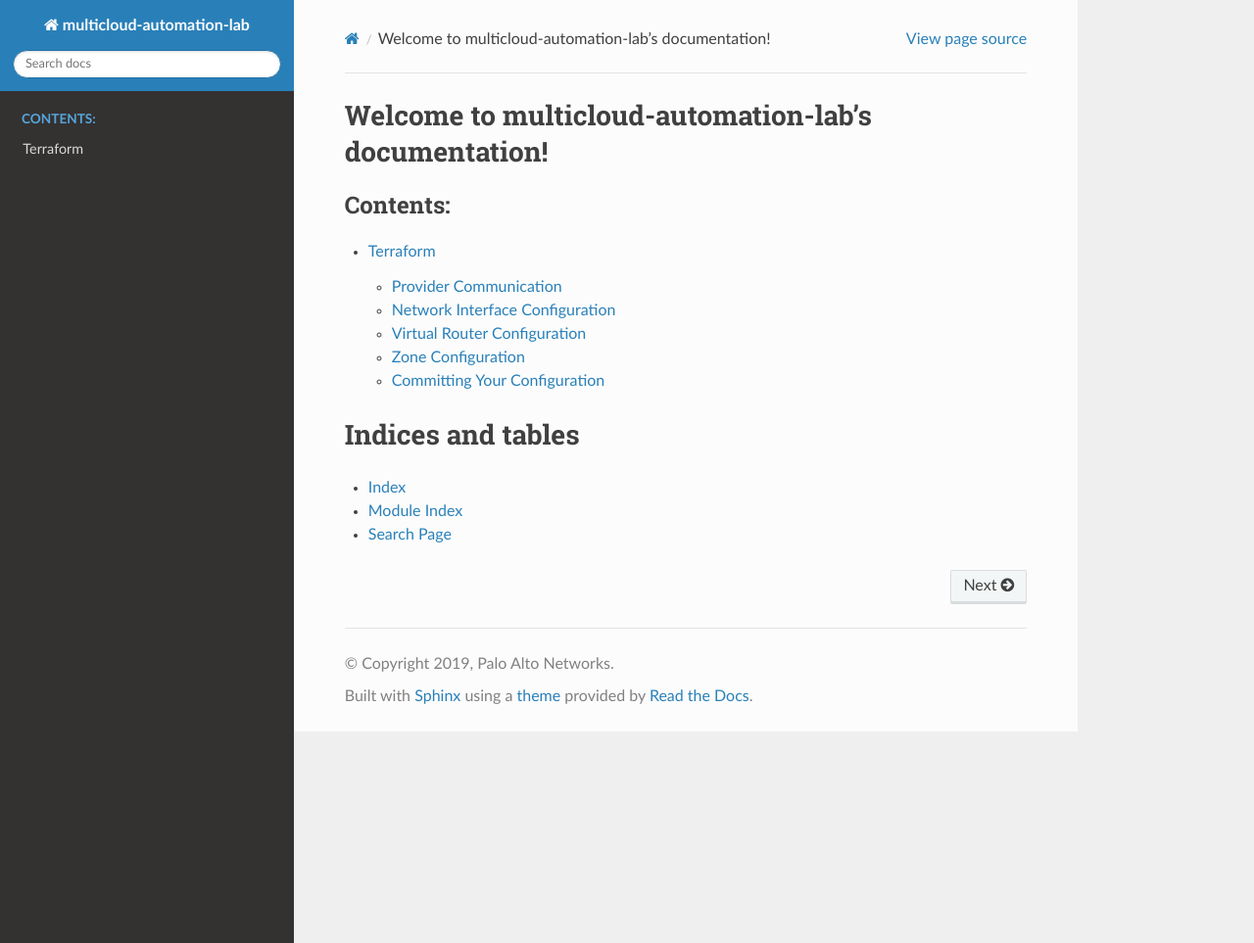
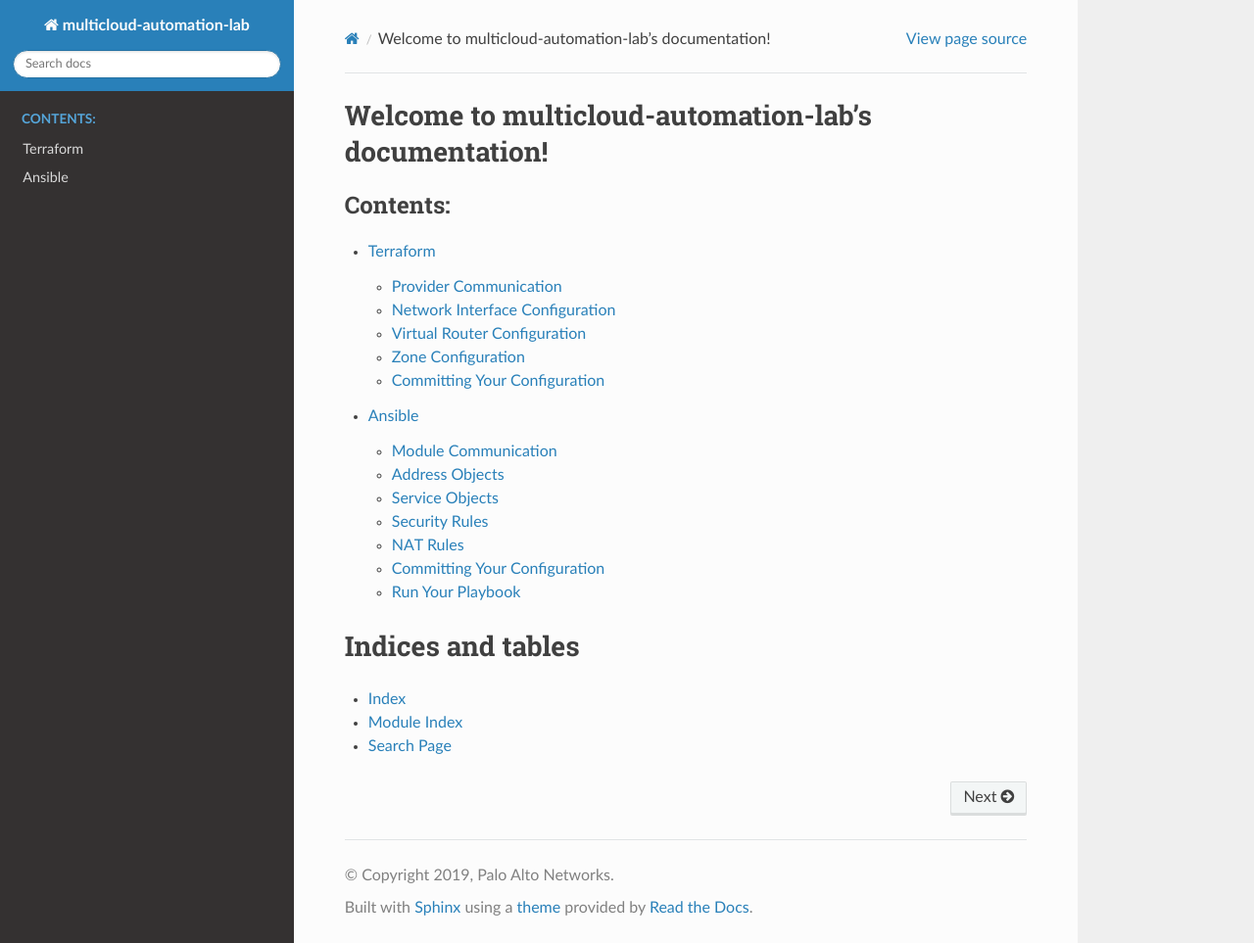
Before and after one commit to PaloAltoNetworks/multicloud-automation-lab, a Sphinx documentation site: the page built from docs/index.rst, in a window 1280 px wide and 963 px high. Shown: the whole window at 98% size. Built offline with Sphinx 7.4.7 and the Read the Docs theme 2.0.0, drawn with Linux system fonts in a browser that asks for light colours; some of the changed lines change nothing that is shown.

Commit message:
Initial Ansible section

```diff
--- /dev/null
+++ b/docs/ansible/ansible.rst
@@ -0,0 +1,170 @@
+=======
+Ansible
+=======
+
+For this portion of the lab, you're going to be using the Palo Alto Networks
+`Ansible modules <https://ansible-pan.readthedocs.io/en/latest/>`_.
+
+First, change to the ``exercises/02-ansible`` directory.
+
+
+Module Communication
+====================
+
+Just like with Terraform, your first task is setting up the communication with the firewall.  The IP address, username,
+and password (or API key) can be set as variables or specified on the command line.  However, since we've already got
+them as environment variables, we can just read them in.
+
+The ``vars.yml`` file contains the following: ::
+
+    provider:
+      ip_address: "{{ lookup('env', 'PANOS_HOSTNAME') }}"
+      username: "{{ lookup('env', 'PANOS_USERNAME') }}"
+      password: "{{ lookup('env', 'PANOS_PASSWORD') }}"
+
+This code simply reads the content of the environment variables we set in the Terraform portion into the
+dictionary ``provider``.  This is then referenced by our playbook file, ``playbook.yml``.
+
+Similar to the Terraform portion of the lab, our firewall doesn't have any objects or rules configured.  We're going to
+implement that with an Ansible playbook.
+
+.. note:: You wouldn't actually change tools in the middle of configuration like we're doing here.  We just want you
+   to get exposure to both, and see that you can accomplish the same tasks with either.
+
+Address Objects
+===============
+
+Your ``playbook.yml`` file contains the following: ::
+
+    ---
+    - hosts: localhost
+      connection: local
+      gather_facts: false
+
+    vars_files:
+      - vars.yml
+
+    roles:
+      - PaloAltoNetworks.paloaltonetworks
+
+    tasks:
+      - name: Create web server object
+        panos_address_object:
+          provider: "{{ provider }}"
+          name: "web-srv"
+          value: "10.5.2.5"
+          commit: False
+          state: present
+
+      - name: Create DB server object
+        panos_address_object:
+          provider: "{{ provider }}"
+          name: "db-srv"
+          value: "10.5.3.5"
+          commit: False
+          state: present
+
+This playbook creates the following address objects by using the
+`panos_address_object module <https://ansible-pan.readthedocs.io/en/latest/modules/panos_address_object_module.html>`_.
+Also notice the fact that ``commit`` is set to **False**, so that we don't have to commit each time.
+
+Service Objects
+===============
+
+Next, create some service objects.  We want to allow SSH on some non-standard ports so we can easily communicate with
+web and DB servers behind our firewall.  You'll need to refer to the
+`panos_service_object module <https://ansible-pan.readthedocs.io/en/latest/modules/panos_service_object_module.html>`_
+documentation.
+
+The example code for that module looks like this: ::
+
+    - name: Create service object 'ssh-tcp-22'
+      panos_service_object:
+        provider: '{{ provider }}'
+        name: 'ssh-tcp-22'
+        destination_port: '22'
+        description: 'SSH on tcp/22'
+
+Use the ``panos_service_object`` module to create two objects with the following definitions:
+
+.. image:: service-tcp-221.png
+
+.. image:: service-tcp-222.png
+
+Security Rules
+==============
+
+Now we need to create security rules to allow traffic.  You'll need to refer to the
+`panos_security_rule module <https://ansible-pan.readthedocs.io/en/latest/modules/panos_security_rule_module.html>`_
+documentation.
+
+The example code for that module looks like this: ::
+
+    - name: add SSH inbound
+      panos_security_rule:
+        provider: '{{ provider }}'
+        rule_name: 'SSH permit'
+        description: 'SSH rule test'
+        source_zone: ['public']
+        source_ip: ['any']
+        destination_zone: ['private']
+        destination_ip: ['1.1.1.1']
+        application: ['ssh']
+        action: 'allow'
+
+Use the ``panos_security_rule`` module to create the following security rules:
+
+.. image:: security_rules.png
+
+NAT Rules
+=========
+
+Now we need to create the required NAT rules.  You'll need to refer to the
+`panos_nat_rule module <https://ansible-pan.readthedocs.io/en/latest/modules/panos_nat_rule_module.html>`_.
+
+The example code for that module looks like this: ::
+
+    - name: Create NAT SSH rule for 10.0.1.101
+      panos_nat_rule:
+        provider: '{{ provider }}'
+        rule_name: "Web SSH"
+        source_zone: ["external"]
+        destination_zone: "external"
+        source: ["any"]
+        destination: ["10.0.0.100"]
+        service: "service-tcp-221"
+        snat_type: "dynamic-ip-and-port"
+        snat_interface: "ethernet1/2"
+        dnat_address: "10.0.1.101"
+        dnat_port: "22"
+
+Use the ``panos_nat_rule`` module to create the following NAT rules:
+
+.. image:: nat_rules.png
+
+
+Committing Your Configuration
+=============================
+
+If you have been writing your playbook with ``commit`` set to **False** each time, you have an uncommitted candidate
+configuration.  There's a panos_commit module to perform a commit.
+
+The example code for the module should do what you need: ::
+
+  - name: commit candidate config on firewall
+    panos_commit:
+      provider: '{{ provider }}'
+
+
+Run Your Playbook
+=================
+
+Save and exit your ``playbook.yml`` file.  Then run your playbook with the following command: ::
+
+  ansible-playbook -i inventory playbook.yml
+
+Log in to the web UI of the firewall, and verify that the configuration matches what you want.  If you get errors,
+indentation is most likely the problem.  Ansible is very particular about lines being indented with spaces and not with
+tabs.
+
+You're done with the Ansible portion of the lab!
--- a/docs/index.rst
+++ b/docs/index.rst
@@ -11,6 +11,7 @@
    :caption: Contents:
 
    terraform
+   ansible/ansible
 
 
 
```
Also changed, not shown: docs/ansible/nat_rules.png (added), docs/ansible/security_rules.png (added), docs/ansible/service-tcp-221.png (added), docs/ansible/service-tcp-222.png (added), 4 other files.
